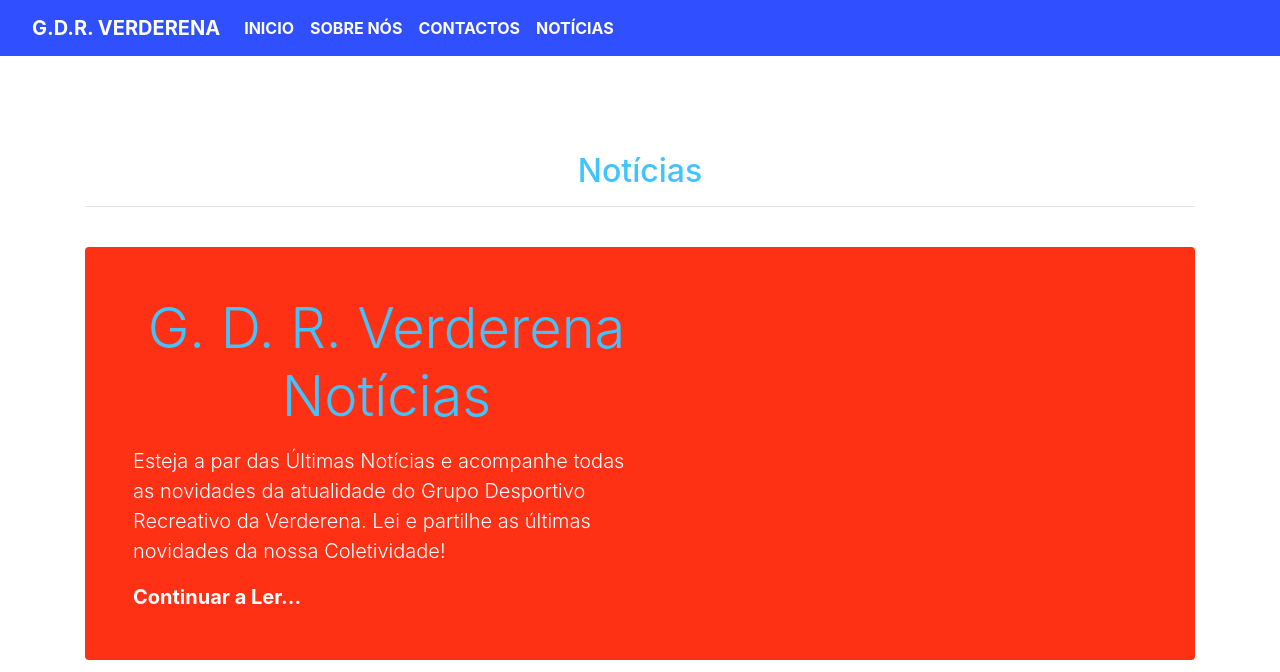
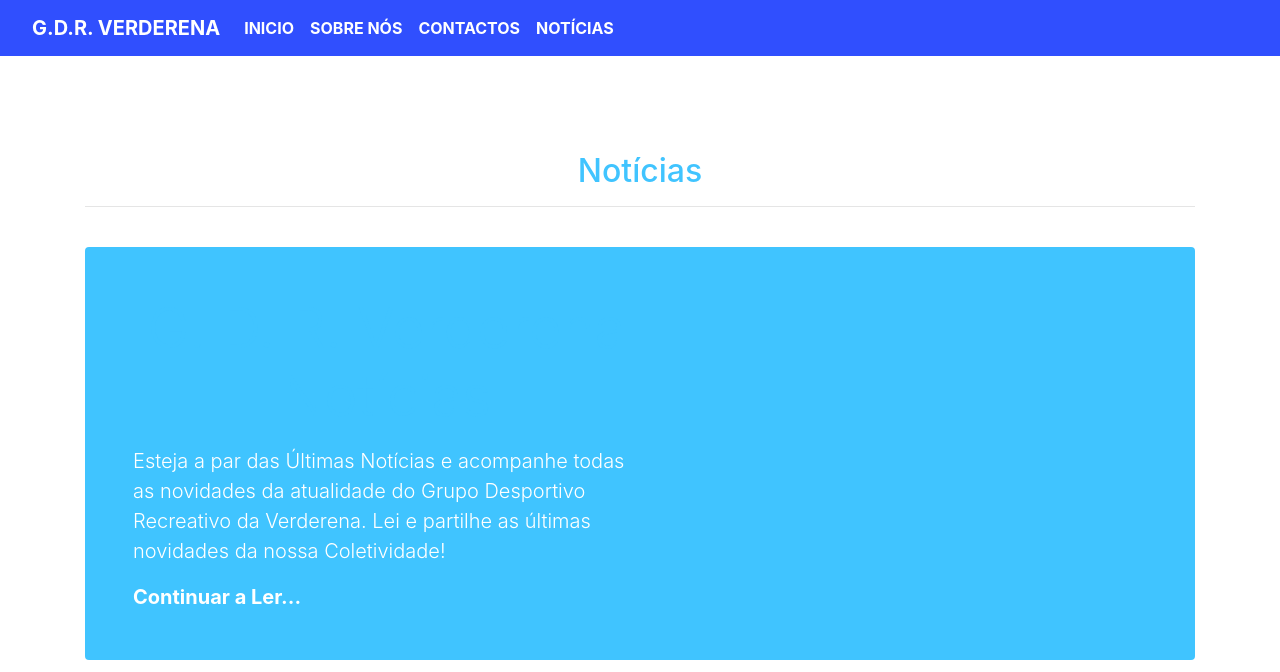
Before and after one commit to GDR-Verderena/gdr-verderena.github.io, a Jekyll site: the page built from blog/index.html, in a window 1280 px wide. Shown: the top 672 px of the page. Built offline with Jekyll 4.4.1, drawn with Linux system fonts in a browser that asks for light colours; grey boxes are pictures that could not be loaded.

Commit message:
Update main.css

```diff
--- a/css/main.css
+++ b/css/main.css
@@ -117,9 +117,9 @@ text[type=text] {
 }
 
 .bg-custom{
-    background-color:#FF3115;
+    background-color:#40C4FF;
     color: white;
-    border-color:#FF3115;
+    border-color:#40C4FF;
 }
 
 .light-blue h1 , h2 ,h3 ,h4 ,h5 ,h6 {
```
